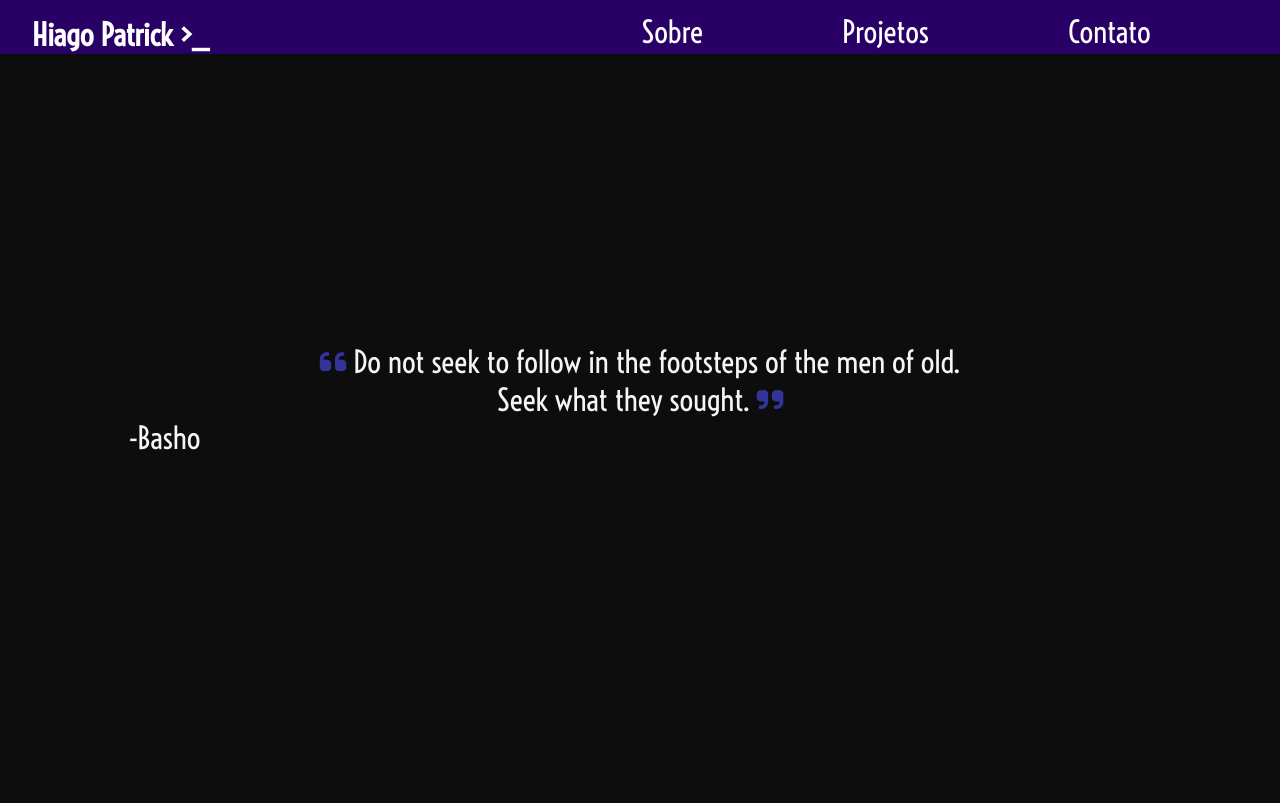
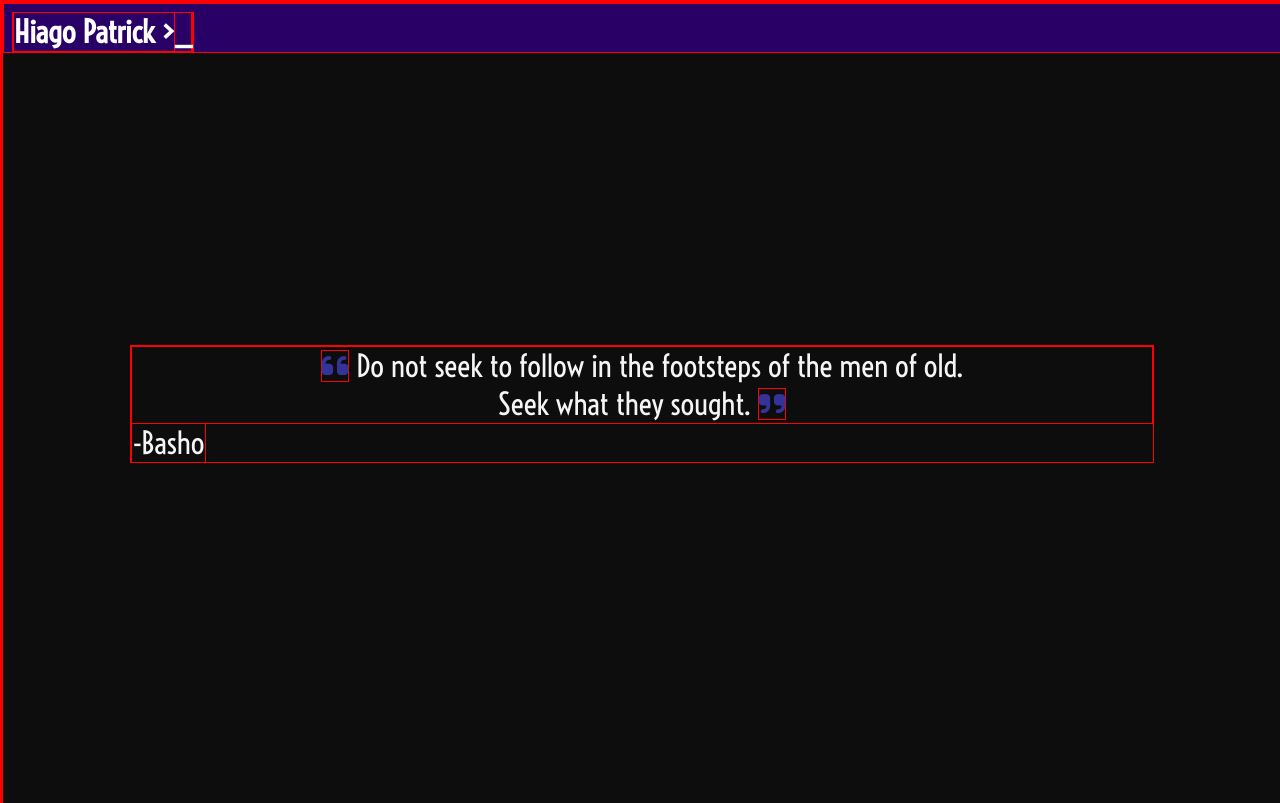
Before and after one commit to hiagoptk/hiagoptk.github.io, a plain HTML site: page index.html in a window 1280 px wide. Shown: the top 803 px of the page. Drawn offline with Linux system fonts and the light colour scheme.

Commit message:
atualizando stilos de navbar, corrigindo  paddings

```diff
--- a/css/style.css
+++ b/css/style.css
@@ -6,7 +6,10 @@ This is a mobile first made css           */
    box-sizing:border-box;
    padding: 0;
    margin:0;
+   border: 1px red solid;
 }
+
+
 
 .box {
    border-radius: 8px;
@@ -20,7 +23,6 @@ This is a mobile first made css           */
    flex-direction: column;
    align-items: flex-start;
    justify-content: space-between;
-
 }
 
 /*  ----------------- NAVBAR --------------------*/
@@ -28,12 +30,13 @@ This is a mobile first made css           */
 nav {
    background-color: rgb(41, 0, 102);
    position: fixed;
-   width: 100%;
+   width: 100vw;
+   height: 50px;
    display: flex;
    justify-content: space-between;
    align-items: flex-end;
-   padding-left: 2em;
-
+   padding-left: 0.5em;
+   overflow: hidden;
    z-index: 1;
 }
 
@@ -41,17 +44,18 @@ nav h1 {
    font-size: 1.3em;
 }
 
-nav ul {
+nav .hideMenu {
    list-style: none;
    display: flex;
    justify-content: space-evenly;
    align-items: flex-end;
-   width: 60vw;
+   width: 45vw;
    margin-top: 10px;
 
+   visibility: hidden;
 }
 
-nav ul li {
+nav .hideMenu li {
    font-size: 1.1em;
    padding: 3px 10px;
 }
@@ -79,6 +83,7 @@ nav a:hover {
    justify-content: center;
    color: whitesmoke;
    font-size: 1.9em;
+   overflow: hidden;
 }
 
 #home #textHome {
@@ -112,7 +117,7 @@ nav a:hover {
    width: 100vw;
    min-height: 100vh;
    height: auto;
-   padding-top: 25px;
+   padding-top: 50px;
 
    background-color:rgb(13, 13, 13);
 
@@ -123,6 +128,7 @@ nav a:hover {
    justify-content: space-between;
    color: whitesmoke;
    font-size: 1.2em;
+   overflow: hidden;
 }
 
 #profile {
@@ -291,7 +297,7 @@ nav a:hover {
    width: 100vw;
    min-height: 100vh;
    height: auto;
-   padding-top: 25px;
+   padding-top: 50px;
    background-color:rgb(13, 13, 13);
 
    display: flex;
@@ -299,10 +305,13 @@ nav a:hover {
    align-items: center;
    color: whitesmoke;
    font-size: 1.2em;
+   overflow: hidden;
 }
 
 #projects #container {
    width: 80vw;
+   padding-top: 35px;
+
 }
 
 #projects #container .imgProj {
@@ -350,7 +359,6 @@ nav a:hover {
 #contact {
    width: 100vw;
    min-height:100vh;
-   padding-top: 25px;
    background-color:rgb(13, 13, 13);
 
    display: flex;
@@ -359,8 +367,13 @@ nav a:hover {
    justify-content: center;
    color: whitesmoke;
    font-size: 1.3em;
+   overflow: hidden;
 }
 
+#contact h1 {
+   margin-top: 60px;
+
+}
 #contact #textContact {
    width: 80vw;
    margin: 20px 0;
@@ -408,7 +421,7 @@ footer {
 @media screen and (min-width: 480px) {
    /*  ----------------- NAVBAR --------------------*/
 
-   nav,  {
+   nav  {
       font-size: 1em;
 
    }
--- a/index.html
+++ b/index.html
@@ -18,7 +18,7 @@
    <header>
       <nav>
          <h1><a href="#home">Hiago Patrick ><span id="terminal">_</span></a></h1>
-         <ul>
+         <ul class="hideMenu">
             <li class="option" id="sobre"><a href="#about">Sobre</a></li>
             <li class="option" id="projetos"><a href="#projects">Projetos</a></li>
             <li class="option" id="contato"><a href="#contact">Contato</a></li>
@@ -237,6 +237,7 @@
 
    <section id="contact">
       <h1 ><i class="fa fa-comments"></i> Bom, eu acho que é isso...</h1>
+
       <div id="boxContact">
          <div id="textContact" class="box" data-animate='right'>
             <p> Um tempo atrás, uma menina me disse que o tempo é nosso bem mais precioso
@@ -249,10 +250,10 @@
             </p>
             <p>Até mais!</p>
          </div>
+
          <form id="formContact" class="box" data-animate='right'>
          <h3>Pega uma <i class="fa fa-beer"></i> e vamos conversar </h3>
          <fieldset>
-
             <label for="name">
                Nome: <br>
                <input type="text" name="nome" placeholder="Digite aqui seu nome e sobrenome"/>
@@ -260,7 +261,6 @@
          </fieldset>
 
          <fieldset>
-
             <label for="email">
                Email:<br>
                <input type="email" name="email" placeholder="Digite aqui seu email"/>
@@ -274,8 +274,6 @@
                <button><h3>Enviar</h3></button>
             </label>
          </fieldset>
-
-
       </form>
 
       </div>
```
